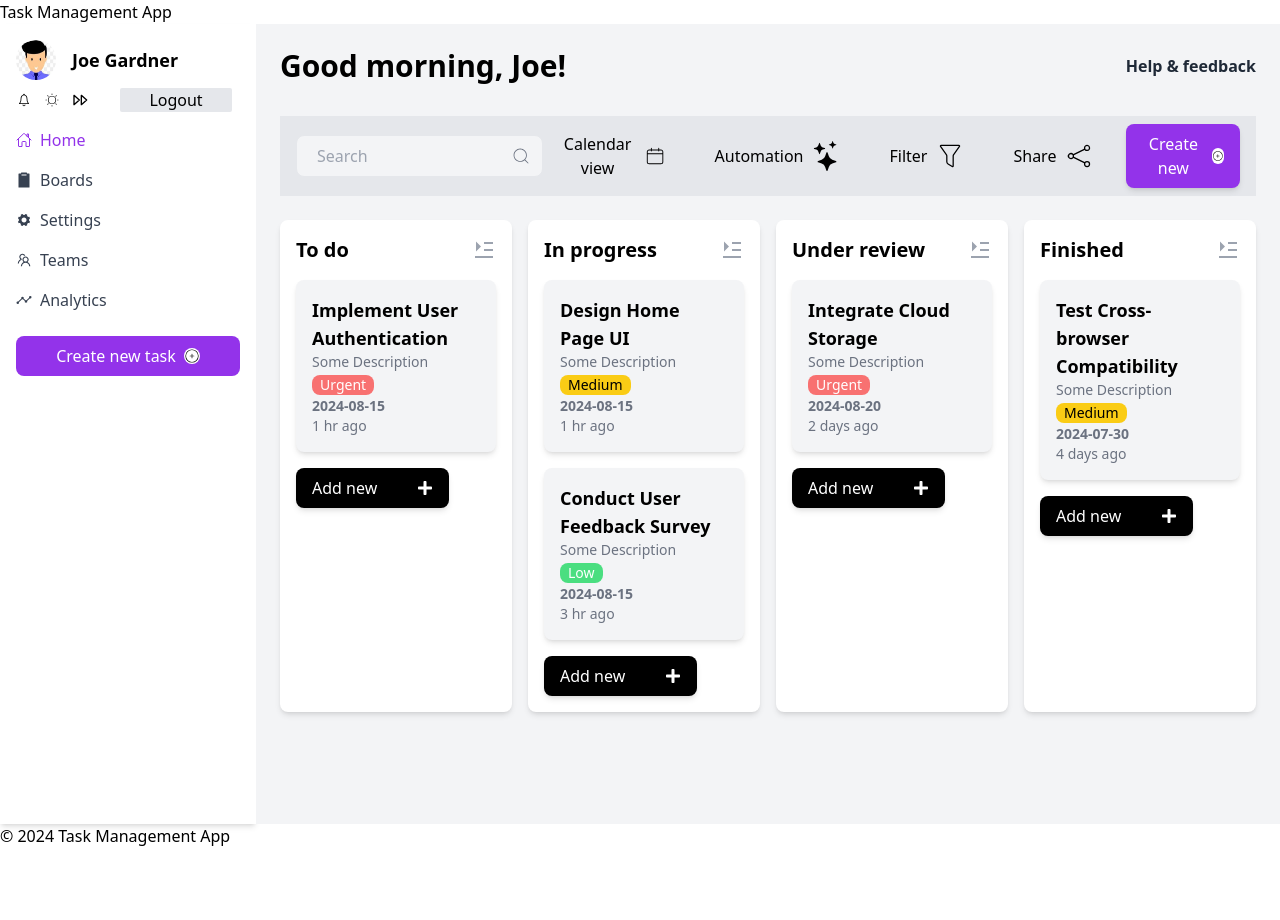
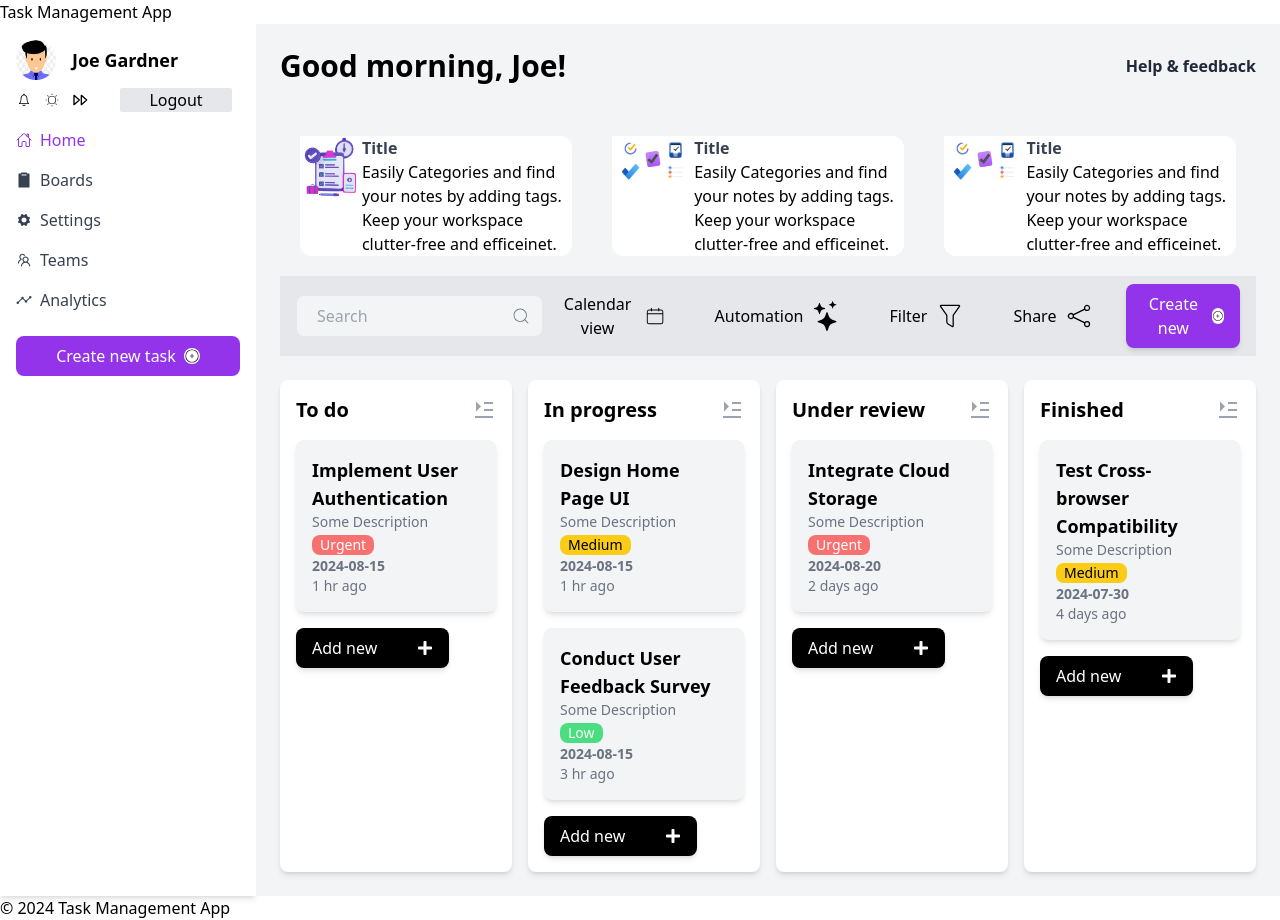
Before and after one commit to GreatnessGrace/Task-Manager, a Next.js app in the folder my-task-app/: page /task in a window 1280 px wide. Before the commit the page ends 848 px from the top, so only its background shows below. Built offline with nearby package versions, Linux system fonts and the light colour scheme.

Commit message:
import task card page

```diff
--- a/my-task-app/src/app/task/page.tsx
+++ b/my-task-app/src/app/task/page.tsx
@@ -1,6 +1,7 @@
 import React from 'react';
 import Sidebar from '../components/Sidebar';
 import TaskBoard from '../components/TaskBoard';
+import TaskCards from '../components/TaskCards';
 
 const TaskPage: React.FC = () => {
   return (
@@ -11,6 +12,7 @@ const TaskPage: React.FC = () => {
           <h1 className="text-3xl font-semibold">Good morning, Joe!</h1>
           <button className="text-gray-800 font-semibold">Help & feedback</button>
         </header>
+        <TaskCards />
         <TaskBoard />
       </div>
     </div>
```
